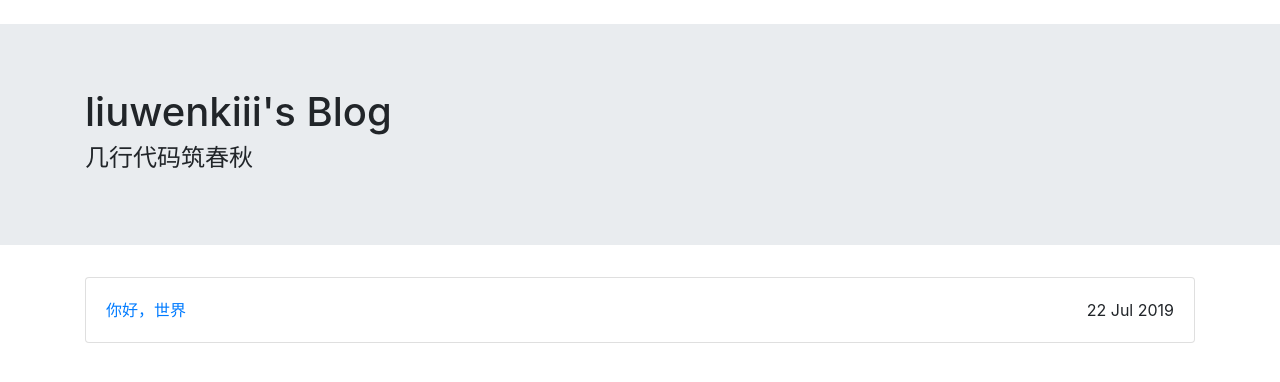
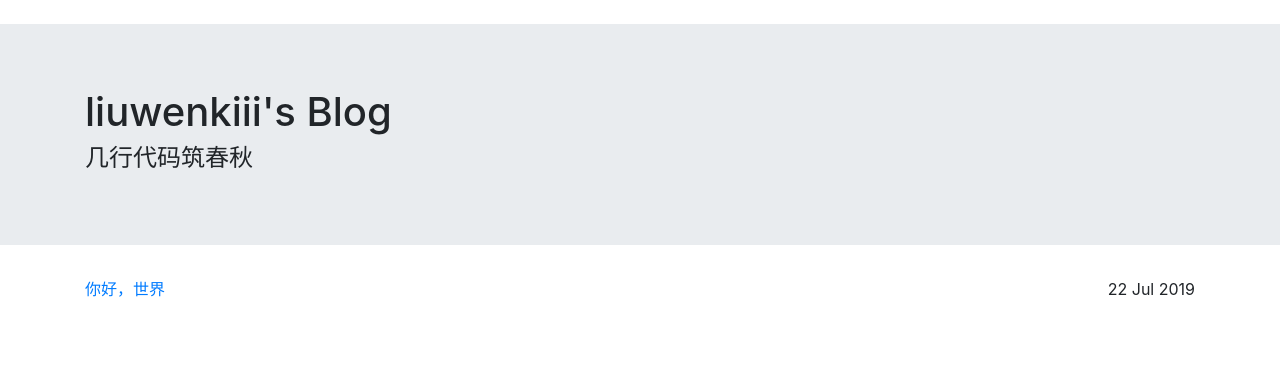
Before and after one commit to liuwenkiii/liuwenkiii.github.io, a Jekyll site: the page built from index.html, in a window 1280 px wide. Shown: the top 382 px of the page. Built offline with Jekyll 4.4.1, drawn with Linux system fonts in a browser that asks for light colours; nearby versions of some CDN libraries.

Commit message:
index layout changed

```diff
--- a/index.html
+++ b/index.html
@@ -2,7 +2,7 @@
 layout: default
 title: liuwenkiii's Blog
 ---
-<body>
+
 <link rel="stylesheet" href="https://cdn.staticfile.org/twitter-bootstrap/4.1.0/css/bootstrap.min.css">
 <div class="jumbotron jumbotron-fluid">
     <div class="container">
@@ -14,17 +14,13 @@ title: liuwenkiii's Blog
     {% for post in site.posts %}
     <div class="row">
         <div class="col">
-                    <div class="card">
-                        <div class="card-body">
             <a href="{{ site.baseurl }}{{ post.url }}">{{ post.title }}</a>
             <div style="float: right">{{ post.date | date_to_string }}</div>
         </div>
     </div>
-                </div>
-            </div>
     {% endfor %}
 </div>
+
 <script src="https://cdn.staticfile.org/jquery/3.2.1/jquery.min.js"></script>
 <script src="https://cdn.staticfile.org/popper.js/1.12.5/umd/popper.min.js"></script>
 <script src="https://cdn.staticfile.org/twitter-bootstrap/4.1.0/js/bootstrap.min.js"></script>
-</body>
```
Lines whose indentation alone changed are shown as unchanged.
